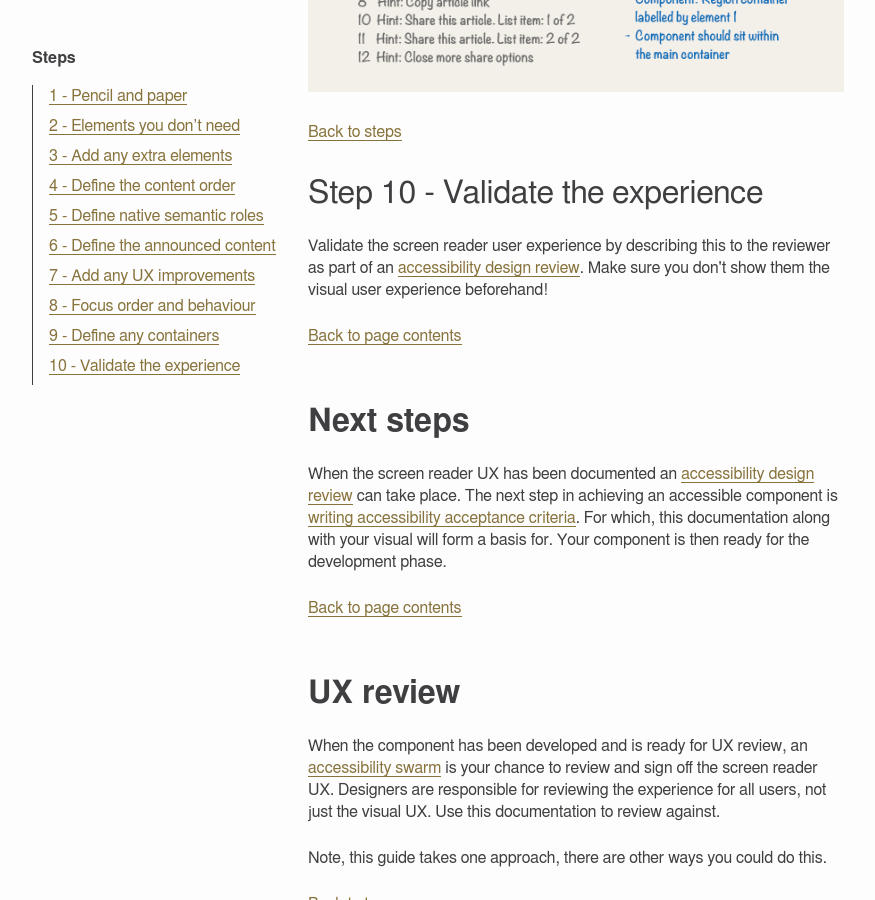
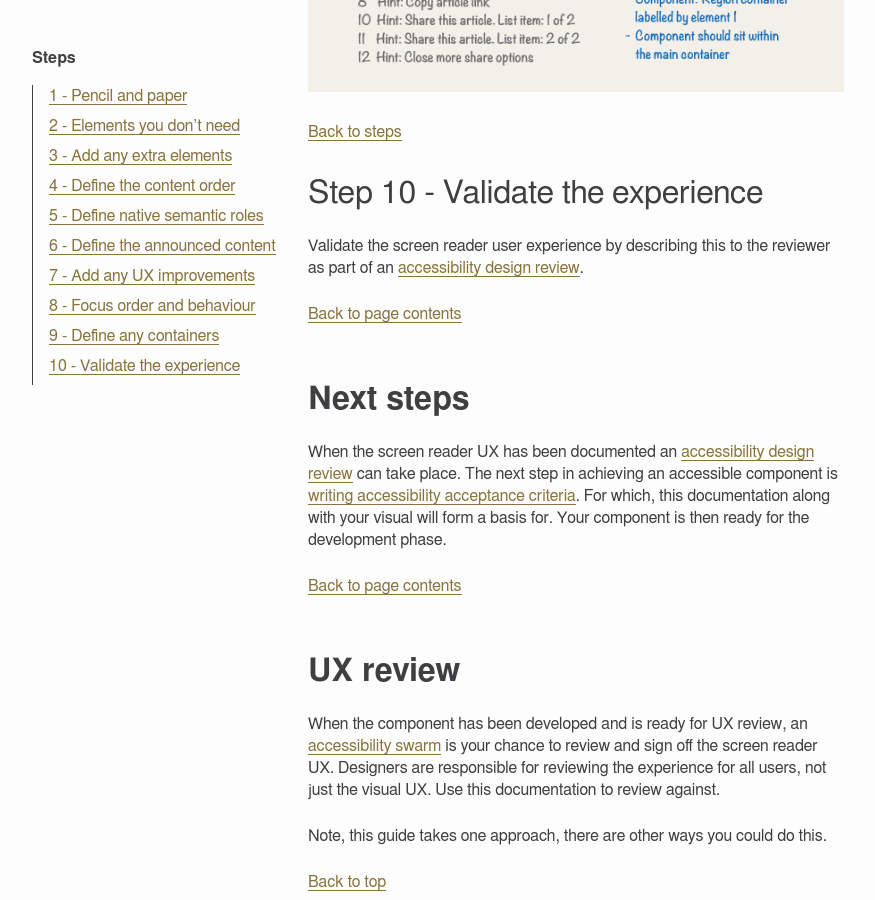
Before and after one commit to bbc/accessibility-news-and-you, a Jekyll site: the page guides/screen-reader-ux-ios-android.html, which Jekyll copies as it is, in a window 1280 px wide and 900 px high, scrolled down 14064 px. Shown: the whole window, without its empty margins (64-939 px from the left). Built offline with Jekyll 4.4.1, drawn with Linux system fonts in a browser that asks for light colours.

Commit message:
screen reader ux - update step 10

```diff
--- a/guides/screen-reader-ux-ios-android.html
+++ b/guides/screen-reader-ux-ios-android.html
@@ -527,7 +527,7 @@
 
             <h3 id="step-10-validate-the-experience" class="h3" tabindex="-1">Step 10 - Validate the experience</h3>
 
-            <p>Validate the screen reader user experience by describing this to the reviewer as part of an <a href="https://bbc.github.io/accessibility-news-and-you/accessibility-design-review">accessibility design review</a>. Make sure you don't show them the visual user experience beforehand!</p>
+            <p>Validate the screen reader user experience by describing this to the reviewer as part of an <a href="https://bbc.github.io/accessibility-news-and-you/accessibility-design-review">accessibility design review</a>.</p>
 
             <a href="#page-contents" class="back-to">Back to page contents</a>
 
--- a/guides/screen-reader-ux.html
+++ b/guides/screen-reader-ux.html
@@ -604,7 +604,7 @@
 
             <h3 id="step-10-validate-the-experience" class="h3" tabindex="-1">Step 10 - Validate the experience</h3>
 
-            <p>Validate the screen reader user experience by describing this to the reviewer as part of an <a href="https://bbc.github.io/accessibility-news-and-you/accessibility-design-review">accessibility design review</a>. Make sure you don't show them the visual user experience beforehand!</p>
+            <p>Validate the screen reader user experience by describing this to the reviewer as part of an <a href="https://bbc.github.io/accessibility-news-and-you/accessibility-design-review">accessibility design review</a>.</p>
 
             <a href="#page-contents" class="back-to">Back to page contents</a>
 
```
